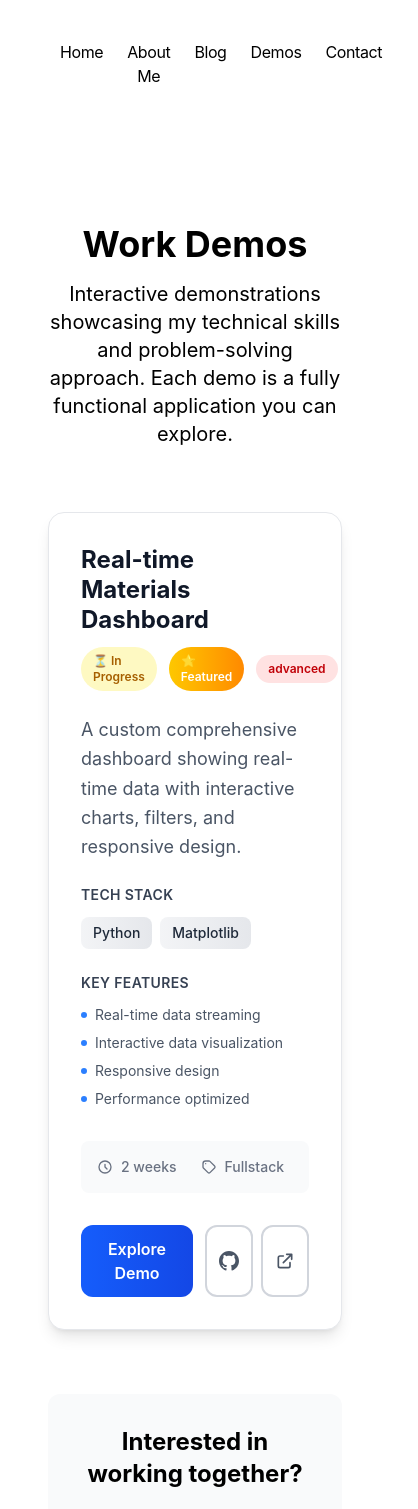
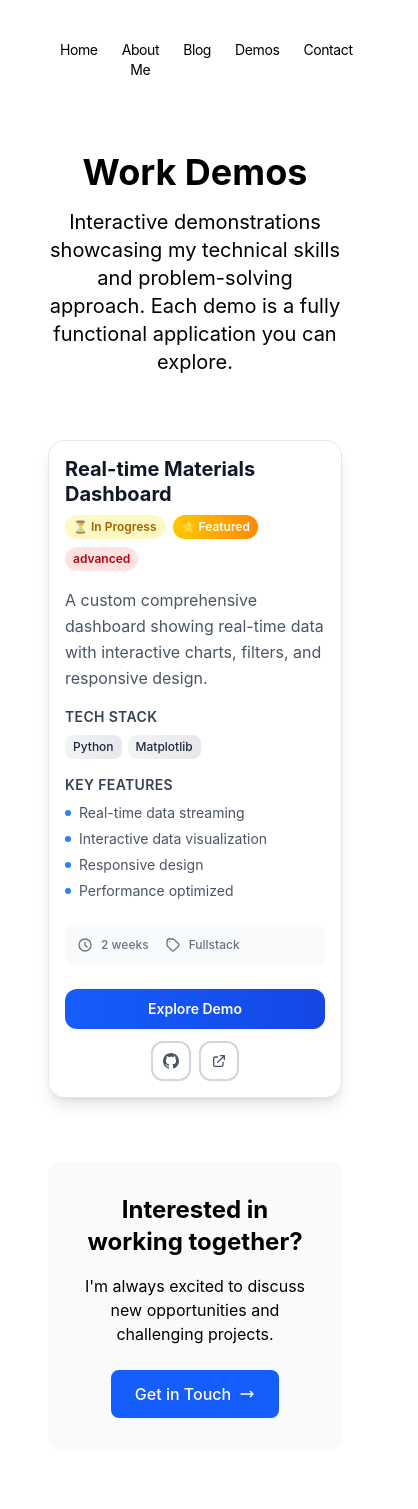
Before and after one commit to dillon-shearer/dillon-shearer-website, a Next.js app: page /demos in a window 390 px wide. Shown: the top 1509 px of the page, 418 px wide, since content can reach past the window. Built offline with nearby package versions, Linux system fonts and the light colour scheme.

Commit message:
optimizing for mobile performance - adding flex

```diff
--- a/app/components/demo-card.tsx
+++ b/app/components/demo-card.tsx
@@ -12,15 +12,15 @@ export default function DemoCard({ demo }: DemoCardProps) {
       {/* Gradient overlay for visual appeal */}
       <div className="absolute inset-0 bg-gradient-to-br from-blue-50/50 to-purple-50/50 dark:from-blue-900/20 dark:to-purple-900/20 opacity-0 group-hover:opacity-100 transition-opacity duration-300"></div>
 
-      <div className="relative p-8">
+      <div className="relative p-4 sm:p-6 md:p-8">
         {/* Header with title and badges */}
-        <div className="flex items-start justify-between mb-6">
+        <div className="flex items-start justify-between mb-4 md:mb-6">
           <div className="flex-1 min-w-0">
-            <h3 className="text-2xl font-bold text-gray-900 dark:text-white group-hover:text-blue-600 dark:group-hover:text-blue-400 transition-colors duration-300 leading-tight">
+            <h3 className="text-xl sm:text-2xl font-bold text-gray-900 dark:text-white group-hover:text-blue-600 dark:group-hover:text-blue-400 transition-colors duration-300 leading-tight">
               {demo.title}
             </h3>
-            <div className="flex items-center gap-3 mt-3">
-              <span className={`px-3 py-1.5 text-xs font-semibold rounded-full ${
+            <div className="flex items-center gap-2 sm:gap-3 mt-2 sm:mt-3 flex-wrap">
+              <span className={`px-2 sm:px-3 py-1 sm:py-1.5 text-xs font-semibold rounded-full ${
                 demo.status === 'live'
                   ? 'bg-green-100 text-green-700 dark:bg-green-900/30 dark:text-green-400'
                   : 'bg-yellow-100 text-yellow-700 dark:bg-yellow-900/30 dark:text-yellow-400'
@@ -28,11 +28,11 @@ export default function DemoCard({ demo }: DemoCardProps) {
                 {demo.status === 'live' ? '✓ Live' : '⏳ In Progress'}
               </span>
               {demo.featured && (
-                <span className="px-3 py-1.5 text-xs font-semibold rounded-full bg-gradient-to-r from-yellow-400 to-orange-400 text-white">
+                <span className="px-2 sm:px-3 py-1 sm:py-1.5 text-xs font-semibold rounded-full bg-gradient-to-r from-yellow-400 to-orange-400 text-white">
                   ⭐ Featured
                 </span>
               )}
-              <span className={`px-3 py-1.5 text-xs font-semibold rounded-full ${
+              <span className={`px-2 sm:px-3 py-1 sm:py-1.5 text-xs font-semibold rounded-full ${
                 demo.complexity === 'advanced' ? 'bg-red-100 text-red-700 dark:bg-red-900/30 dark:text-red-400' :
                 demo.complexity === 'intermediate' ? 'bg-blue-100 text-blue-700 dark:bg-blue-900/30 dark:text-blue-400' :
                 'bg-gray-100 text-gray-700 dark:bg-gray-700 dark:text-gray-300'
@@ -44,20 +44,20 @@ export default function DemoCard({ demo }: DemoCardProps) {
         </div>
 
         {/* Description */}
-        <p className="text-gray-600 dark:text-gray-300 text-lg leading-relaxed mb-6">
+        <p className="text-gray-600 dark:text-gray-300 text-base sm:text-lg leading-relaxed mb-4 sm:mb-6">
           {demo.description}
         </p>
 
         {/* Tech Stack */}
-        <div className="mb-6">
-          <h4 className="text-sm font-semibold text-gray-700 dark:text-gray-300 mb-3 uppercase tracking-wide">
+        <div className="mb-4 sm:mb-6">
+          <h4 className="text-sm font-semibold text-gray-700 dark:text-gray-300 mb-2 sm:mb-3 uppercase tracking-wide">
             Tech Stack
           </h4>
-          <div className="flex flex-wrap gap-2">
+          <div className="flex flex-wrap gap-1.5 sm:gap-2">
             {demo.techStack.map((tech) => (
               <span
                 key={tech}
-                className="px-3 py-1.5 text-sm bg-gradient-to-r from-gray-100 to-gray-200 dark:from-gray-700 dark:to-gray-600 text-gray-800 dark:text-gray-200 rounded-lg font-medium hover:from-blue-100 hover:to-blue-200 dark:hover:from-blue-800 dark:hover:to-blue-700 transition-all duration-200"
+                className="px-2 sm:px-3 py-1 sm:py-1.5 text-xs sm:text-sm bg-gradient-to-r from-gray-100 to-gray-200 dark:from-gray-700 dark:to-gray-600 text-gray-800 dark:text-gray-200 rounded-lg font-medium hover:from-blue-100 hover:to-blue-200 dark:hover:from-blue-800 dark:hover:to-blue-700 transition-all duration-200"
               >
                 {tech}
               </span>
@@ -66,11 +66,11 @@ export default function DemoCard({ demo }: DemoCardProps) {
         </div>
 
         {/* Highlights */}
-        <div className="mb-8">
-          <h4 className="text-sm font-semibold text-gray-700 dark:text-gray-300 mb-3 uppercase tracking-wide">
+        <div className="mb-6 sm:mb-8">
+          <h4 className="text-sm font-semibold text-gray-700 dark:text-gray-300 mb-2 sm:mb-3 uppercase tracking-wide">
             Key Features
           </h4>
-          <div className="grid grid-cols-1 sm:grid-cols-2 gap-2">
+          <div className="grid grid-cols-1 gap-1.5 sm:gap-2">
             {demo.highlights.slice(0, 4).map((highlight, index) => (
               <div key={index} className="flex items-center gap-2 text-sm text-gray-600 dark:text-gray-300">
                 <div className="w-1.5 h-1.5 bg-blue-500 rounded-full flex-shrink-0"></div>
@@ -81,40 +81,40 @@ export default function DemoCard({ demo }: DemoCardProps) {
         </div>
 
         {/* Stats */}
-        <div className="flex items-center gap-6 text-sm text-gray-500 dark:text-gray-400 mb-8 bg-gray-50 dark:bg-gray-700/50 rounded-lg p-4">
+        <div className="flex items-center gap-4 sm:gap-6 text-sm text-gray-500 dark:text-gray-400 mb-6 sm:mb-8 bg-gray-50 dark:bg-gray-700/50 rounded-lg p-3 sm:p-4">
           <div className="flex items-center gap-2">
             <svg className="w-4 h-4" fill="none" stroke="currentColor" viewBox="0 0 24 24">
               <path strokeLinecap="round" strokeLinejoin="round" strokeWidth={2} d="M12 8v4l3 3m6-3a9 9 0 11-18 0 9 9 0 0118 0z" />
             </svg>
-            <span className="font-medium">{demo.buildTime}</span>
+            <span className="font-medium text-xs sm:text-sm">{demo.buildTime}</span>
           </div>
           <div className="flex items-center gap-2">
             <svg className="w-4 h-4" fill="none" stroke="currentColor" viewBox="0 0 24 24">
               <path strokeLinecap="round" strokeLinejoin="round" strokeWidth={2} d="M7 7h.01M7 3h5c.512 0 1.024.195 1.414.586l7 7a2 2 0 010 2.828l-7 7a2 2 0 01-2.828 0l-7-7A1.994 1.994 0 013 12V7a4 4 0 014-4z" />
             </svg>
-            <span className="font-medium capitalize">{demo.category.replace('-', ' ')}</span>
+            <span className="font-medium text-xs sm:text-sm capitalize">{demo.category.replace('-', ' ')}</span>
           </div>
         </div>
 
         {/* Action Buttons */}
-        <div className="flex gap-3">
+        <div className="flex flex-col sm:flex-row gap-3">
           <Link
             href={`/demos/${demo.slug}`}
-            className="flex-1 bg-gradient-to-r from-blue-600 to-blue-700 hover:from-blue-700 hover:to-blue-800 text-white text-center py-3 px-6 rounded-xl font-semibold transition-all duration-200 transform hover:scale-105 hover:shadow-lg"
+            className="flex-1 bg-gradient-to-r from-blue-600 to-blue-700 hover:from-blue-700 hover:to-blue-800 text-white text-center py-2.5 sm:py-3 px-4 sm:px-6 rounded-xl font-semibold transition-all duration-200 transform hover:scale-105 hover:shadow-lg text-sm sm:text-base"
           >
             Explore Demo
           </Link>
 
-          <div className="flex gap-2">
+          <div className="flex gap-2 justify-center sm:justify-start">
             {demo.githubUrl && (
               <a
                 href={demo.githubUrl}
                 target="_blank"
                 rel="noopener noreferrer"
-                className="flex items-center justify-center p-3 border-2 border-gray-300 dark:border-gray-600 rounded-xl hover:border-blue-500 dark:hover:border-blue-400 hover:bg-blue-50 dark:hover:bg-blue-900/20 transition-all duration-200 group/btn"
+                className="flex items-center justify-center p-2.5 sm:p-3 border-2 border-gray-300 dark:border-gray-600 rounded-xl hover:border-blue-500 dark:hover:border-blue-400 hover:bg-blue-50 dark:hover:bg-blue-900/20 transition-all duration-200 group/btn"
                 title="View Source Code"
               >
-                <svg className="w-5 h-5 text-gray-600 dark:text-gray-400 group-hover/btn:text-blue-600 dark:group-hover/btn:text-blue-400 transition-colors" fill="currentColor" viewBox="0 0 24 24">
+                <svg className="w-4 sm:w-5 h-4 sm:h-5 text-gray-600 dark:text-gray-400 group-hover/btn:text-blue-600 dark:group-hover/btn:text-blue-400 transition-colors" fill="currentColor" viewBox="0 0 24 24">
                   <path d="M12 0c-6.626 0-12 5.373-12 12 0 5.302 3.438 9.8 8.207 11.387.599.111.793-.261.793-.577v-2.234c-3.338.726-4.033-1.416-4.033-1.416-.546-1.387-1.333-1.756-1.333-1.756-1.089-.745.083-.729.083-.729 1.205.084 1.839 1.237 1.839 1.237 1.07 1.834 2.807 1.304 3.492.997.107-.775.418-1.305.762-1.604-2.665-.305-5.467-1.334-5.467-5.931 0-1.311.469-2.381 1.236-3.221-.124-.303-.535-1.524.117-3.176 0 0 1.008-.322 3.301 1.23.957-.266 1.983-.399 3.003-.404 1.02.005 2.047.138 3.006.404 2.291-1.552 3.297-1.23 3.297-1.23.653 1.653.242 2.874.118 3.176.77.84 1.235 1.911 1.235 3.221 0 4.609-2.807 5.624-5.479 5.921.43.372.823 1.102.823 2.222v3.293c0 .319.192.694.801.576 4.765-1.589 8.199-6.086 8.199-11.386 0-6.627-5.373-12-12-12z"/>
                 </svg>
               </a>
@@ -124,10 +124,10 @@ export default function DemoCard({ demo }: DemoCardProps) {
                 href={demo.liveUrl}
                 target="_blank"
                 rel="noopener noreferrer"
-                className="flex items-center justify-center p-3 border-2 border-gray-300 dark:border-gray-600 rounded-xl hover:border-green-500 dark:hover:border-green-400 hover:bg-green-50 dark:hover:bg-green-900/20 transition-all duration-200 group/btn"
+                className="flex items-center justify-center p-2.5 sm:p-3 border-2 border-gray-300 dark:border-gray-600 rounded-xl hover:border-green-500 dark:hover:border-green-400 hover:bg-green-50 dark:hover:bg-green-900/20 transition-all duration-200 group/btn"
                 title="Live Demo"
               >
-                <svg className="w-5 h-5 text-gray-600 dark:text-gray-400 group-hover/btn:text-green-600 dark:group-hover/btn:text-green-400 transition-colors" fill="none" stroke="currentColor" viewBox="0 0 24 24">
+                <svg className="w-4 sm:w-5 h-4 sm:h-5 text-gray-600 dark:text-gray-400 group-hover/btn:text-green-600 dark:group-hover/btn:text-green-400 transition-colors" fill="none" stroke="currentColor" viewBox="0 0 24 24">
                   <path strokeLinecap="round" strokeLinejoin="round" strokeWidth={2} d="M10 6H6a2 2 0 00-2 2v10a2 2 0 002 2h10a2 2 0 002-2v-4M14 4h6m0 0v6m0-6L10 14" />
                 </svg>
               </a>
--- a/app/components/nav.tsx
+++ b/app/components/nav.tsx
@@ -21,19 +21,19 @@ const navItems = {
 export function Navbar() {
   return (
     <div className="max-w-7xl mx-auto px-6">
-      <aside className="mb-16 tracking-tight text-center">
+      <aside className="mb-8 tracking-tight text-center">
         <div className="lg:sticky lg:top-20">
           <nav
-            className="flex flex-row items-start justify-center relative px-0 pb-0 fade md:overflow-auto scroll-pr-6 md:relative"
+            className="flex flex-row items-center justify-center relative px-0 pb-0 fade"
             id="nav"
           >
-            <div className="flex flex-row space-x-0">
+            <div className="flex flex-row space-x-0 justify-center w-full">
               {Object.entries(navItems).map(([path, { name }]) => {
                 return (
                   <Link
                     key={path}
                     href={path}
-                    className="transition-all hover:text-neutral-800 dark:hover:text-neutral-200 flex align-middle relative py-1 px-2 m-1"
+                    className="transition-all hover:text-neutral-800 dark:hover:text-neutral-200 flex align-middle relative py-1 px-2 m-1 text-sm md:text-base"
                   >
                     {name}
                   </Link>
--- a/app/demos/page.tsx
+++ b/app/demos/page.tsx
@@ -18,7 +18,7 @@ export default function DemosPage() {
 
   return (
     <div className="min-h-screen">
-      <div className="max-w-7xl mx-auto px-6 py-16">
+      <div className="max-w-7xl mx-auto px-6 py-8">
         {/* Header Section */}
         <div className="text-center mb-16">
           <h1 className="text-4xl font-bold mb-4">
@@ -37,7 +37,8 @@ export default function DemosPage() {
           ))}
         </div>
 
-        {/* Call to Action */}
+        {/* Call to Action - Now constrained to max-w-4xl to match content width */}
+        <div className="max-w-4xl mx-auto">
           <div className="text-center mt-16 p-8 bg-gray-50 dark:bg-gray-800 rounded-xl">
             <h2 className="text-2xl font-bold mb-4">
               Interested in working together?
@@ -57,5 +58,6 @@ export default function DemosPage() {
           </div>
         </div>
       </div>
+    </div>
   )
 }
```
Also changed, not shown: app/about/page.tsx (+4 -4 lines), app/page.tsx (+0 -15 lines). Lines whose indentation alone changed are shown as unchanged.
